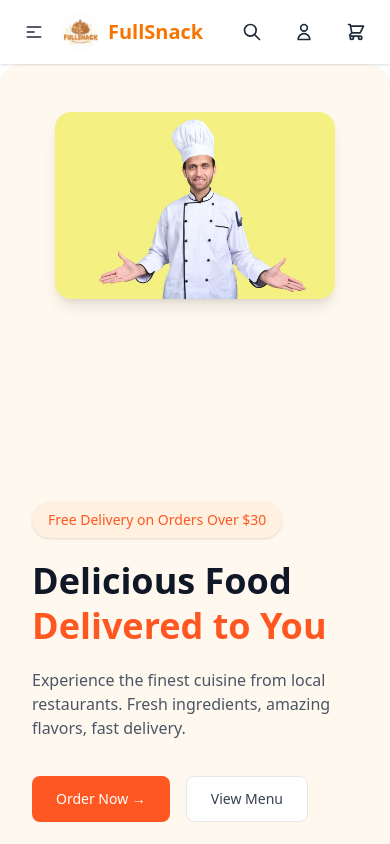
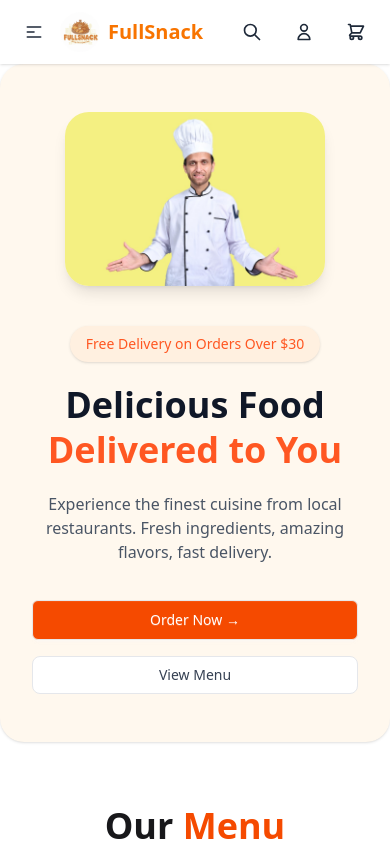
Before and after one commit to FullSnack-App/FullSnack, a React (Vite) app in the folder Client/: page / in a window 390 px wide. Shown: the top 844 px of the page. Built offline with nearby package versions, Linux system fonts and the light colour scheme.

Commit message:
fix(@/src/pages/home/components/herosection &./components/footer.jsx): fix responsive

```diff
--- a/Client/src/App.jsx
+++ b/Client/src/App.jsx
@@ -3,9 +3,6 @@ import { routes } from './router/AppRouter';
 import { BrowserRouter } from 'react-router';
 
 function App() {
-    /*
-
-  */
     return <BrowserRouter>{routes}</BrowserRouter>;
 }
 
--- a/Client/src/components/Footer.jsx
+++ b/Client/src/components/Footer.jsx
@@ -6,7 +6,7 @@ import { MdEmail, MdPhone } from 'react-icons/md';
 export default function Footer() {
     return (
         <footer className="bg-[#0E1626] text-gray-300 px-8 md:px-20 py-12">
-            <div className="">
+            <div className="grid grid-cols-1 sm:grid-cols-2 lg:grid-cols-3 gap-10 md:gap-16">
                 <div>
                     <div className="flex items-center gap-2 mb-4">
                         <div className="bg-[#FF5722] text-white rounded-full w-10 h-10 flex items-center justify-center text-xl font-bold">
@@ -33,17 +33,17 @@ export default function Footer() {
                     <h3 className="text-white font-semibold mb-4">Quick Links</h3>
                     <ul className="space-y-2 text-gray-400 text-sm">
                         <li>
-                            <a href="#" className="hover:text-[#FF5722]">
+                            <a href="#" className="hover:text-[#FF5722] transition">
                                 About Us
                             </a>
                         </li>
                         <li>
-                            <a href="#" className="hover:text-[#FF5722]">
+                            <a href="#" className="hover:text-[#FF5722] transition">
                                 Menu
                             </a>
                         </li>
                         <li>
-                            <a href="#" className="hover:text-[#FF5722]">
+                            <a href="#" className="hover:text-[#FF5722] transition">
                                 Contact Us
                             </a>
                         </li>
@@ -67,8 +67,7 @@ export default function Footer() {
                     </ul>
                 </div>
             </div>
-
-            <div className="text-center text-gray-500 text-sm pt-6">
+            <div className="text-center text-gray-500 text-sm pt-10 border-t border-gray-700 mt-10">
                 © 2025 TasteHub. All rights reserved.
             </div>
         </footer>
--- a/Client/src/components/toggleGroup.jsx
+++ b/Client/src/components/toggleGroup.jsx
@@ -1,7 +1,6 @@
 function TogglerGroup({ categories, activeCategory, onchange, className = '' }) {
     return (
         <div className={`space-y-8 ${className}`}>
-            {/* Toggle Buttons */}
             <div className="flex flex-wrap gap-3 justify-center">
                 {categories.map((category) => (
                     <button
--- a/Client/src/pages/Home/components/HeroSection.jsx
+++ b/Client/src/pages/Home/components/HeroSection.jsx
@@ -1,11 +1,12 @@
 import React from 'react';
 import image1 from '../../../Chef.jfif';
+import ButtonComp from './../../../components/button';
 
 export default function HeroSection() {
     return (
-        <section className="flex h-screen flex-col-reverse md:flex-row items-center justify-between bg-[#FFF8EE] px-8 md:px-16 py-12 md:py-20 rounded-3xl shadow-sm">
-            {/* Left side (Text) */}
-            <div className="flex-1 text-left space-y-5">
+        <section className="bg-[#FFF8EE] rounded-3xl shadow-sm px-8 md:px-16 py-12 md:py-20">
+            <div className="grid grid-cols-1 md:grid-cols-2 items-center gap-10">
+                <div className="order-2 md:order-1 space-y-5 text-center md:text-left">
                     <p className="inline-block bg-[#FFF0E0] text-[#FF5722] px-4 py-2 rounded-full font-medium text-sm shadow-sm">
                         Free Delivery on Orders Over $30
                     </p>
@@ -15,28 +16,25 @@ export default function HeroSection() {
                         <span className="text-[#FF5722]">Delivered to You</span>
                     </h1>
 
-                <p className="text-gray-600 text-base md:text-lg max-w-md">
+                    <p className="text-gray-600 text-base md:text-lg max-w-md mx-auto md:mx-0">
                         Experience the finest cuisine from local restaurants. Fresh ingredients, amazing
                         flavors, fast delivery.
                     </p>
 
-                <div className="flex gap-4 pt-4">
-                    <button className="bg-[#FF5722] text-white px-6 py-3 rounded-lg text-sm md:text-base font-medium hover:bg-[#E64A19] transition">
+                    <div className="flex flex-col sm:flex-row gap-4 justify-center md:justify-start pt-4">
+                        <ButtonComp className='bg-[#FF5722] text-white px-6 py-3 rounded-lg text-sm md:text-base font-medium hover:bg-[#E64A19] transition'>
                             Order Now →
-                    </button>
-                    <button className="bg-white border border-gray-200 text-gray-700 px-6 py-3 rounded-lg text-sm md:text-base font-medium hover:bg-gray-100 transition">
+                        </ButtonComp>
+                        <button className="bg-white border border-gray-200 text-gray-700 px-4 py-2 rounded-lg text-sm md:text-base font-medium hover:bg-gray-100 transition">
                             View Menu
                         </button>
                     </div>
                 </div>
-
-            {/* Right side (Image) */}
-            <div className="flex-1 flex justify-center mb-8 md:mb-0">
-                <div className=" rounded-3xl">
+                <div className="order-1 md:order-2 flex justify-center">
                     <img
                         src={image1}
                         alt="Chef"
-                        className="w-[280px] shadow-lg md:w-[100%] rounded-2xl object-cover"
+                        className="w-[80%] md:w-[100%] lg:w-[100%] rounded-3xl shadow-lg object-cover"
                     />
                 </div>
             </div>
--- a/Client/src/pages/Home/components/menu.jsx
+++ b/Client/src/pages/Home/components/menu.jsx
@@ -111,10 +111,9 @@ function Menu() {
     ];
 
     const categories = ['meal', 'drink', 'dessert'];
-    const [activeCategory, setActiveCategoris] = useState('meal');
+    const [activeCategory, setActiveCategories] = useState('meal');
     const updateCategory = (cat) => {
-        console.log(cat);
-        setActiveCategoris(cat);
+        setActiveCategories(cat);
     };
     return (
         <>
@@ -126,7 +125,6 @@ function Menu() {
             xl:max-w-[1140px]
             2xl:max-w-[1320px]"
             >
-                {/* Section Title */}
                 <div className="title text-center mb-12">
                     <h2 className="text-4xl font-bold mb-4">
                         Our <span className="text-orange-600">Menu</span>
@@ -137,7 +135,6 @@ function Menu() {
                     </p>
                 </div>
 
-                {/* Toggler Buttons */}
                 <TogglerGroup
                     categories={categories}
                     activeCategory={activeCategory}
@@ -145,7 +142,6 @@ function Menu() {
                     className="mb-10"
                 />
 
-                {/* Menu List */}
                 <MenuList
                     menulist={mealItems.filter((item) => item.category === activeCategory)}
                     className="mt-8"
--- a/Client/src/pages/Home/components/menuList.jsx
+++ b/Client/src/pages/Home/components/menuList.jsx
@@ -2,7 +2,6 @@ import MenuItem from './MenuItem';
 import SkeletonMenuItem from '../../../components/skeletonMenuItem';
 
 function MenuList({ menulist, className = '' }) {
-    console.log(menulist);
     return (
         <div
             className={`grid gap-6 grid-cols-1 md:grid-cols-2 lg:grid-cols-4 xlg:grid-cols-4 transition-all duration-300 ${className}`}
```
Also changed, not shown: Client/src/pages/Home/components/menuItem.jsx (+0 -7 lines). Lines whose indentation alone changed are shown as unchanged.
